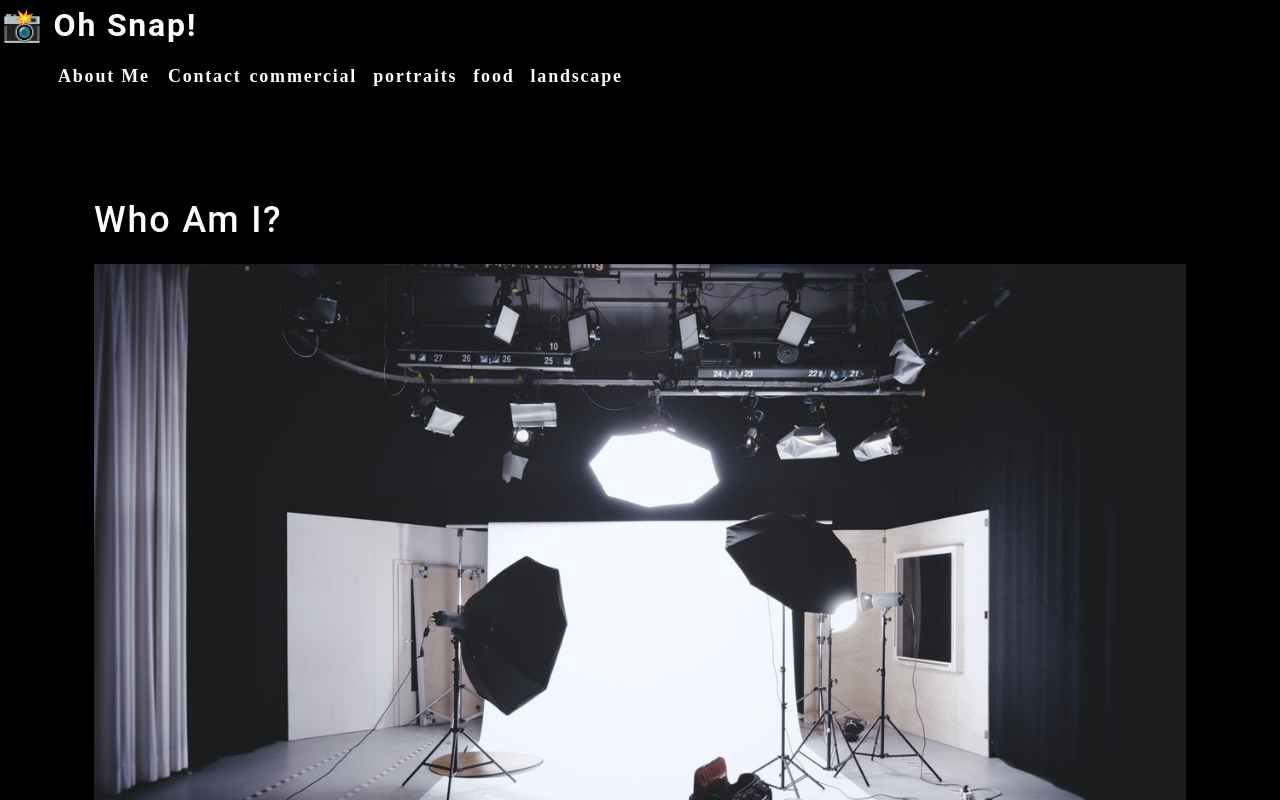
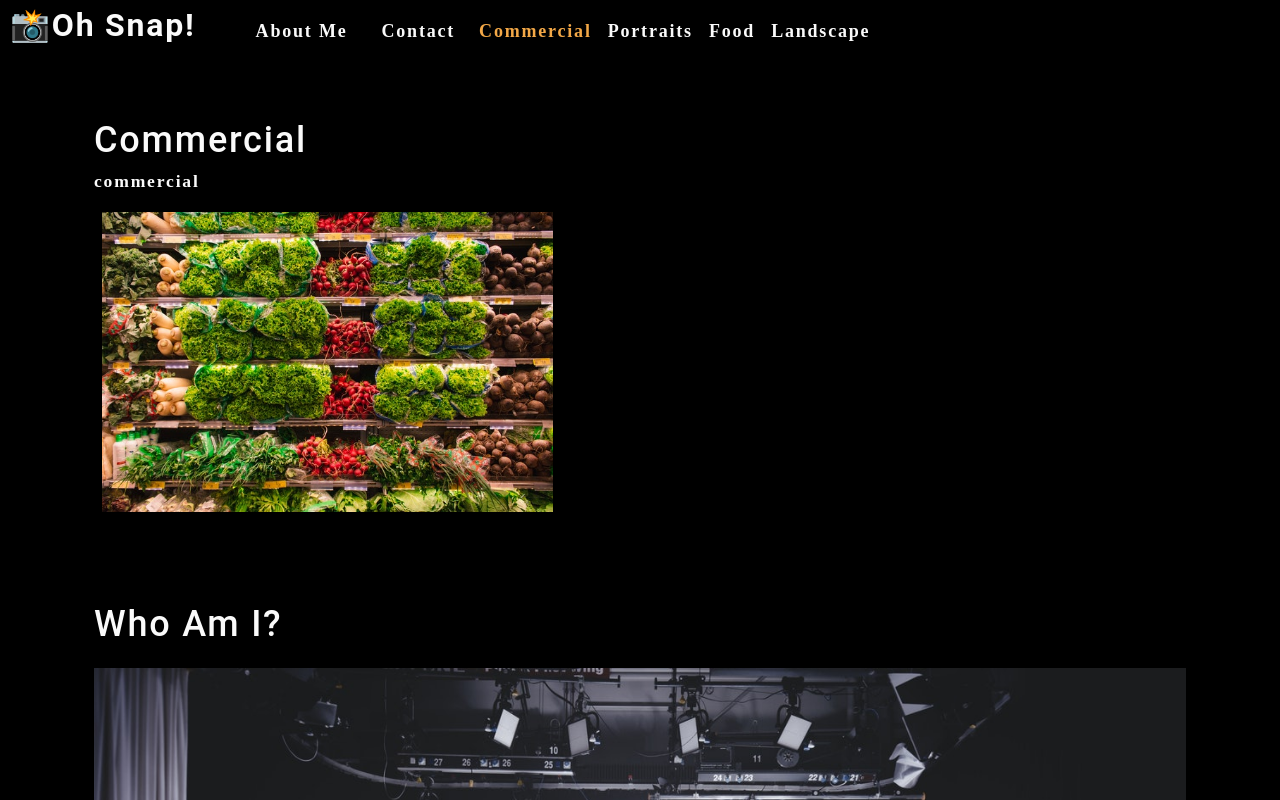
Before and after one commit to maggiejoe/photo-port, a React (Create React App) app: page / in a window 1280 px wide. Shown: the top 800 px of the page. Built offline with nearby package versions, Linux system fonts and the light colour scheme.

Commit message:
useEffect and useState hooks added

```diff
--- a/src/App.js
+++ b/src/App.js
@@ -1,16 +1,39 @@
-import React from 'react';
+import React, { useState } from 'react';
 import About from './components/About';
 import Nav from './components/Nav';
+import Gallery from './components/Gallery';
 
 
 function App() {
+
+  const [categories] = useState([
+    {
+      name: "commercial",
+      description:
+        "Photos of grocery stores, food trucks, and other commercial projects",
+    },
+    { name: "portraits", description: "Portraits of people in my life" },
+    { name: "food", description: "Delicious delicacies" },
+    {
+      name: "landscape",
+      description: "Fields, farmhouses, waterfalls, and the beauty of nature",
+    },
+  ]);
+
+  const [currentCategory, setCurrentCategory] = useState(categories[0]);
+
   return (
     <div>
-      <Nav></Nav>
+      <Nav
+      categories={categories}
+      setCurrentCategory={setCurrentCategory}
+      currentCategory={currentCategory}
+      ></Nav>
       <main>
+      <Gallery></Gallery>
         <About></About>
       </main>
-    </div>
+    </div >
   );
 }
 
--- /dev/null
+++ b/src/components/Gallery/index.js
@@ -0,0 +1,22 @@
+import React from 'react';
+import { capitalizeFirstLetter } from "../../utils/helpers";
+import photo from "../../assets/small/commercial/0.jpg";
+
+function Gallery(props) {
+    const currentCategory = {
+        name: 'commercial',
+        description:
+        "Photos of grocery stores, food trucks, and other commercial projects",
+    };
+    return (
+        <section>
+            <h1>{capitalizeFirstLetter(currentCategory.name)}</h1>
+            <p>{currentCategory.name}</p>
+            <div className='flex-row'>
+                <img src={photo} alt='Commercial Example' className='img-thumbnail mx-1' />
+            </div>
+        </section>
+    );
+}
+
+export default Gallery;
--- a/src/components/Nav/index.js
+++ b/src/components/Nav/index.js
@@ -1,30 +1,24 @@
-import React from 'react';
+import React, { useEffect } from 'react';
+import { capitalizeFirstLetter } from '../../utils/helpers';
 
-const categories = [
-    {
-        name: "commercial",
-        description:
-            "Photos of grocery stores, food trucks, and other commercial projects",
-    },
-    { name: "portraits", description: "Portraits of people in my life" },
-    { name: "food", description: "Delicious delicacies" },
-    {
-        name: "landscape",
-        description: "Fields, farmhouses, waterfalls, and the beauty of nature",
-    },
-];
 
-const Nav = () => {
+function Nav(props) {
 
-    function categorySelected(name) {
-        console.log(`${name} clicked`);
-    }
+    const {
+        categories = [],
+        setCurrentCategory,
+        currentCategory,
+    } = props;
+
+    useEffect(() => {
+        document.title = capitalizeFirstLetter(currentCategory.name);
+    }, [currentCategory]);
 
     return (
-        <header>
+        <header className='flex-row px-1'>
             <h2>
                 <a data-testid='link' href='/'>
-                    <span role='img' aria-label='camera'>📸</span> Oh Snap!
+                    <span role='img' aria-label='camera'>📸</span>Oh Snap!
                 </a>
             </h2>
             <nav>
@@ -34,13 +28,13 @@ const Nav = () => {
                             About Me
                         </a>
                     </li>
-                    <li>
+                    <li className='mx-2'>
                         <span>Contact</span>
                     </li>
                     {categories.map((category) => (
-                        <li className='mx-1' key={category.name}>
-                            <span onClick={() => categorySelected(category.name)} >
-                                {category.name}
+                        <li className={`mx-1 ${currentCategory.name === category.name && 'navActive'}`} key={category.name} >
+                            <span onClick={() => { setCurrentCategory(category) }} >
+                                {capitalizeFirstLetter(category.name)}
                             </span>
                         </li>
                     ))}
```
Also changed, not shown: 1 other file (tests, documents, lock files or other folders).
